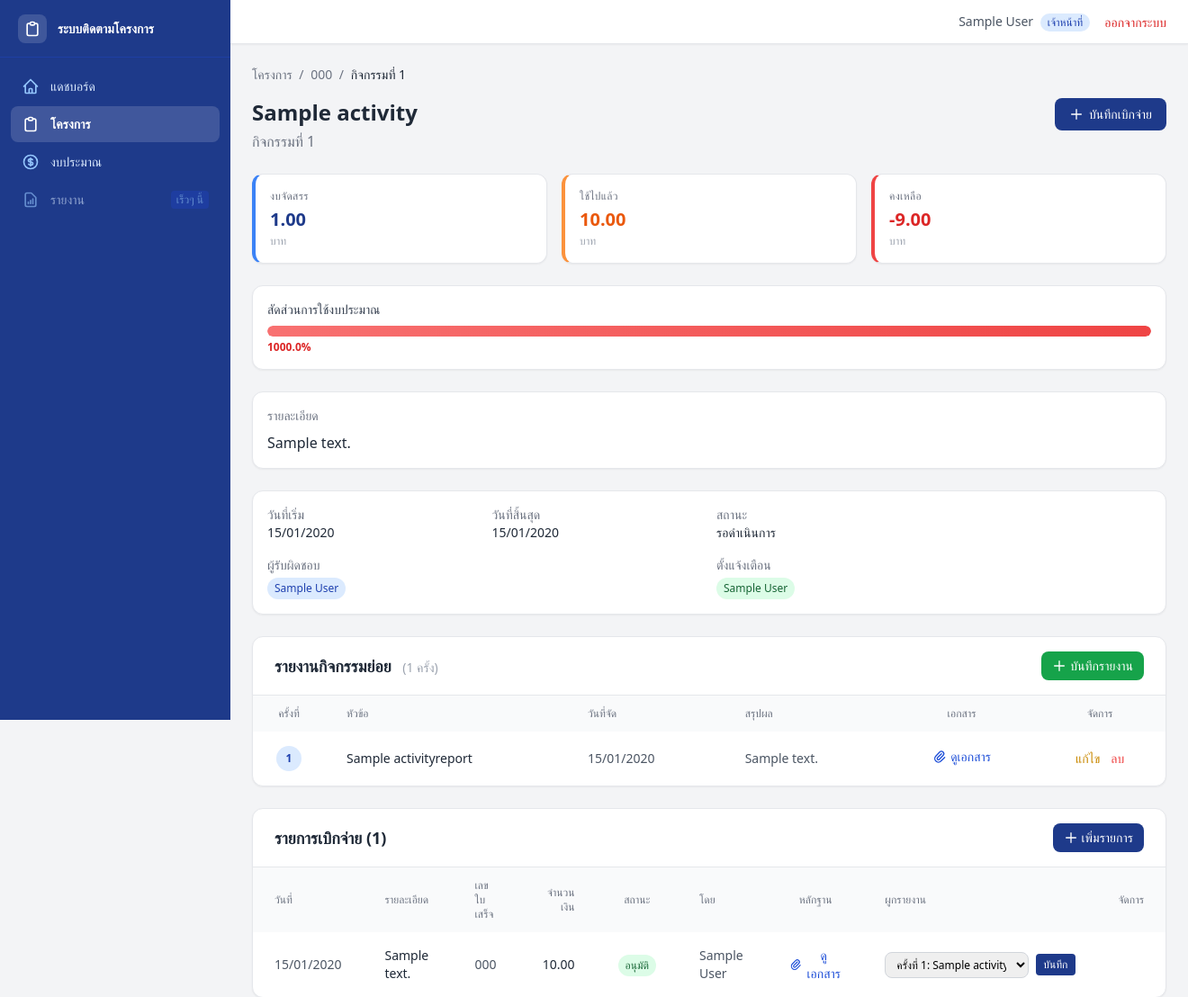
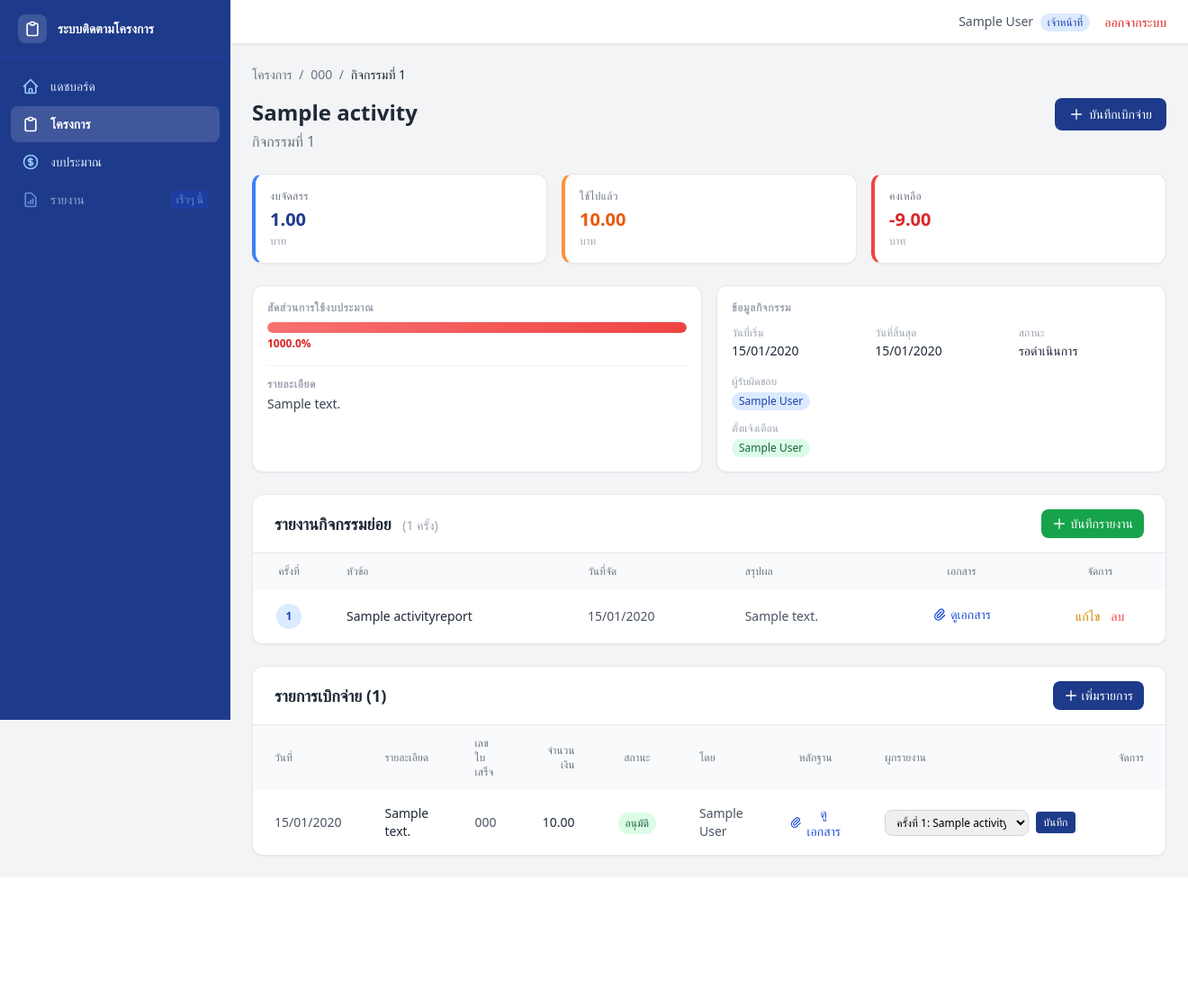
Before and after one commit to azimuthotg/projects_tracker, a Django app: page /projects/1/activities/1/ in a window 1320 px wide. Shown: the top 1108 px of the page at 90% size. After the commit the page ends 953 px from the top, so only its background shows below. Run offline with Django 5.2, Linux system fonts and the light colour scheme; a user stored in the database is signed in; tables that the repository leaves empty hold one stand-in row (values such as "Sample post"); parts of the project's set-up code (start-up, migrations or seed data) failed here and were passed over; some libraries are stand-ins or nearby versions.

Commit message:
feat: compact activity_detail layout + number formatting
- Merge budget progress bar and activity info into 2-column grid
- Add description inside left column (below progress bar)
- Add django.contrib.humanize for intcomma number formatting
- Budget cards now show 780,000.00 instead of 780000.00

Co-Authored-By: Claude Sonnet 4.6 <noreply@anthropic.com>

```diff
--- a/config/settings/base.py
+++ b/config/settings/base.py
@@ -17,6 +17,7 @@ INSTALLED_APPS = [
     'django.contrib.sessions',
     'django.contrib.messages',
     'django.contrib.staticfiles',
+    'django.contrib.humanize',
     # Third party
     'django_celery_beat',
     # Local apps
--- a/templates/projects/activity_detail.html
+++ b/templates/projects/activity_detail.html
@@ -1,4 +1,5 @@
 {% extends "base.html" %}
+{% load humanize %}
 
 {% block title %}{{ activity.name }}{% endblock %}
 
@@ -36,74 +37,75 @@
 <div class="grid grid-cols-1 md:grid-cols-3 gap-4 mb-6">
     <div class="bg-white rounded-xl shadow-sm p-4 border border-gray-200 border-l-4 border-l-blue-500">
         <p class="text-xs text-gray-500 uppercase tracking-wide">งบจัดสรร</p>
-        <p class="text-xl font-bold text-blue-900 mt-1">{{ activity.allocated_budget|floatformat:2 }}</p>
+        <p class="text-xl font-bold text-blue-900 mt-1">{{ activity.allocated_budget|floatformat:2|intcomma }}</p>
         <p class="text-xs text-gray-400 mt-0.5">บาท</p>
     </div>
     <div class="bg-white rounded-xl shadow-sm p-4 border border-gray-200 border-l-4 border-l-orange-400">
         <p class="text-xs text-gray-500 uppercase tracking-wide">ใช้ไปแล้ว</p>
-        <p class="text-xl font-bold text-orange-600 mt-1">{{ activity.total_spent|floatformat:2 }}</p>
+        <p class="text-xl font-bold text-orange-600 mt-1">{{ activity.total_spent|floatformat:2|intcomma }}</p>
         <p class="text-xs text-gray-400 mt-0.5">บาท</p>
     </div>
     <div class="bg-white rounded-xl shadow-sm p-4 border border-gray-200 border-l-4 {% if activity.remaining_budget > 0 %}border-l-green-500{% else %}border-l-red-500{% endif %}">
         <p class="text-xs text-gray-500 uppercase tracking-wide">คงเหลือ</p>
-        <p class="text-xl font-bold {% if activity.remaining_budget > 0 %}text-green-600{% else %}text-red-600{% endif %} mt-1">{{ activity.remaining_budget|floatformat:2 }}</p>
+        <p class="text-xl font-bold {% if activity.remaining_budget > 0 %}text-green-600{% else %}text-red-600{% endif %} mt-1">{{ activity.remaining_budget|floatformat:2|intcomma }}</p>
         <p class="text-xs text-gray-400 mt-0.5">บาท</p>
     </div>
 </div>
 
-<!-- Budget Progress -->
-<div class="bg-white rounded-xl shadow-sm p-4 border border-gray-200 mb-6">
-    <div class="flex justify-between items-center mb-2">
-        <span class="text-sm font-medium text-gray-700">สัดส่วนการใช้งบประมาณ</span>
-    </div>
+<!-- Budget Progress + Info (2-column layout) -->
+<div class="grid grid-cols-1 md:grid-cols-2 gap-4 mb-6">
+
+    <!-- Left: สัดส่วนการใช้งบ + รายละเอียด -->
+    <div class="bg-white rounded-xl shadow-sm p-4 border border-gray-200 flex flex-col gap-4">
+        <div>
+            <p class="text-xs font-semibold text-gray-400 uppercase tracking-wider mb-2">สัดส่วนการใช้งบประมาณ</p>
             {% include "components/_budget_bar.html" with percent=activity.budget_usage_percent %}
         </div>
-
         {% if activity.description %}
-<div class="bg-white rounded-xl shadow-sm p-4 border border-gray-200 mb-6">
-    <h3 class="text-sm font-medium text-gray-500 mb-2">รายละเอียด</h3>
-    <p class="text-gray-800">{{ activity.description }}</p>
+        <div class="pt-3 border-t border-gray-100">
+            <p class="text-xs font-semibold text-gray-400 uppercase tracking-wider mb-1">รายละเอียด</p>
+            <p class="text-sm text-gray-700">{{ activity.description }}</p>
         </div>
         {% endif %}
+    </div>
 
-<!-- Info -->
-<div class="bg-white rounded-xl shadow-sm p-4 border border-gray-200 mb-6">
-    <div class="grid grid-cols-2 md:grid-cols-4 gap-4 text-sm">
+    <!-- Right: ข้อมูลกิจกรรม -->
+    <div class="bg-white rounded-xl shadow-sm p-4 border border-gray-200">
+        <p class="text-xs font-semibold text-gray-400 uppercase tracking-wider mb-3">ข้อมูลกิจกรรม</p>
+        <div class="grid grid-cols-3 gap-3 text-sm mb-4">
             <div>
-            <p class="text-gray-500">วันที่เริ่ม</p>
+                <p class="text-gray-400 text-xs mb-0.5">วันที่เริ่ม</p>
                 <p class="font-medium text-gray-800">{{ activity.start_date|date:"d/m/Y" }}</p>
             </div>
             <div>
-            <p class="text-gray-500">วันที่สิ้นสุด</p>
+                <p class="text-gray-400 text-xs mb-0.5">วันที่สิ้นสุด</p>
                 <p class="font-medium text-gray-800">{{ activity.end_date|date:"d/m/Y" }}</p>
             </div>
             <div>
-            <p class="text-gray-500">สถานะ</p>
+                <p class="text-gray-400 text-xs mb-0.5">สถานะ</p>
                 <p class="font-medium text-gray-800">{{ activity.get_status_display }}</p>
             </div>
         </div>
-    <div class="grid grid-cols-1 md:grid-cols-2 gap-4 text-sm mt-4">
+        <div class="grid grid-cols-1 gap-3 text-sm">
             <div>
-            <p class="text-gray-500 mb-1">ผู้รับผิดชอบ</p>
+                <p class="text-gray-400 text-xs mb-1">ผู้รับผิดชอบ</p>
                 <div class="flex flex-wrap gap-1">
                     {% for person in activity.responsible_persons.all %}
-                <span class="bg-blue-100 text-blue-800 text-xs px-2 py-1 rounded-full">{{ person.get_full_name|default:person.username }}</span>
-                {% empty %}
-                <span class="text-gray-400 text-xs">-</span>
-                {% endfor %}
+                    <span class="bg-blue-100 text-blue-800 text-xs px-2 py-0.5 rounded-full">{{ person.get_full_name|default:person.username }}</span>
+                    {% empty %}<span class="text-gray-300 text-xs">-</span>{% endfor %}
                 </div>
             </div>
             <div>
-            <p class="text-gray-500 mb-1">ตั้งแจ้งเตือน</p>
+                <p class="text-gray-400 text-xs mb-1">ตั้งแจ้งเตือน</p>
                 <div class="flex flex-wrap gap-1">
                     {% for person in activity.notify_persons.all %}
-                <span class="bg-green-100 text-green-800 text-xs px-2 py-1 rounded-full">{{ person.get_full_name|default:person.username }}</span>
-                {% empty %}
-                <span class="text-gray-400 text-xs">-</span>
-                {% endfor %}
+                    <span class="bg-green-100 text-green-800 text-xs px-2 py-0.5 rounded-full">{{ person.get_full_name|default:person.username }}</span>
+                    {% empty %}<span class="text-gray-300 text-xs">-</span>{% endfor %}
                 </div>
             </div>
         </div>
+    </div>
+
 </div>
 
 <!-- Activity Reports -->
```
Lines whose indentation alone changed are shown as unchanged.
